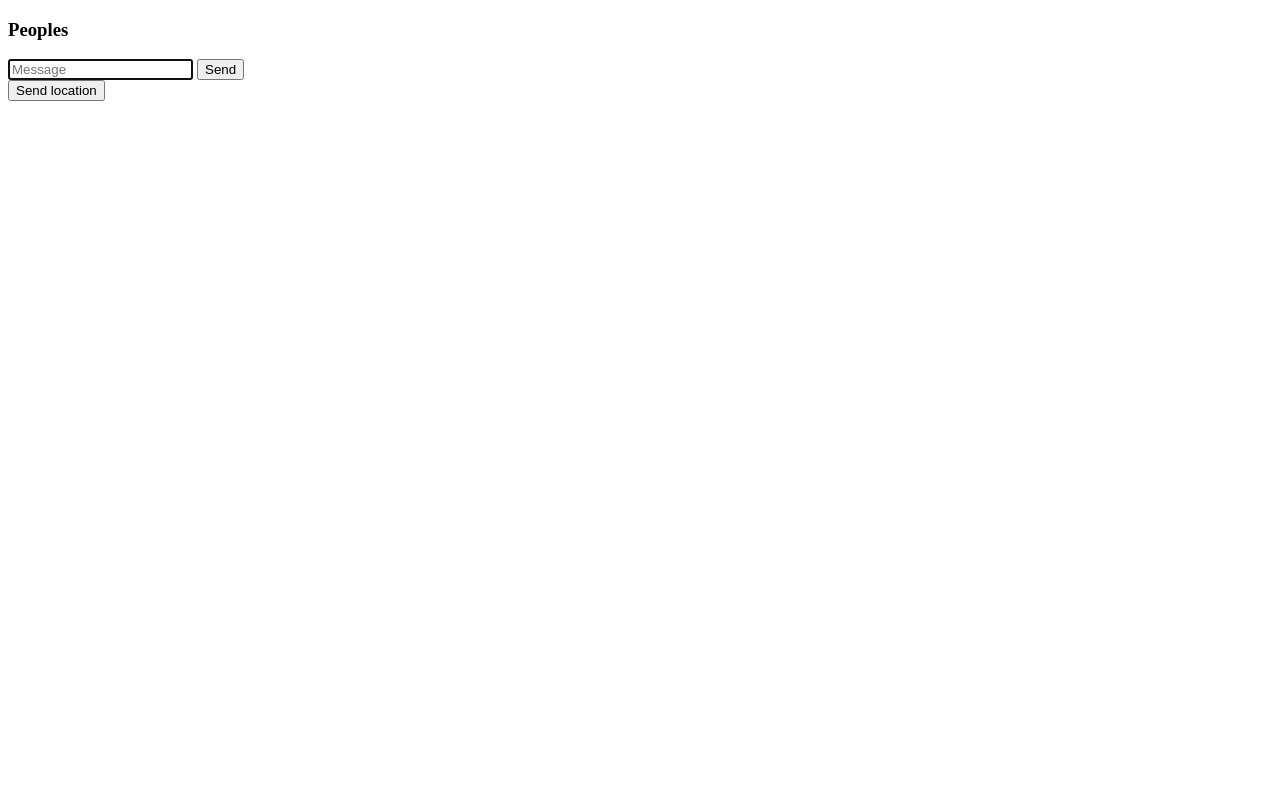
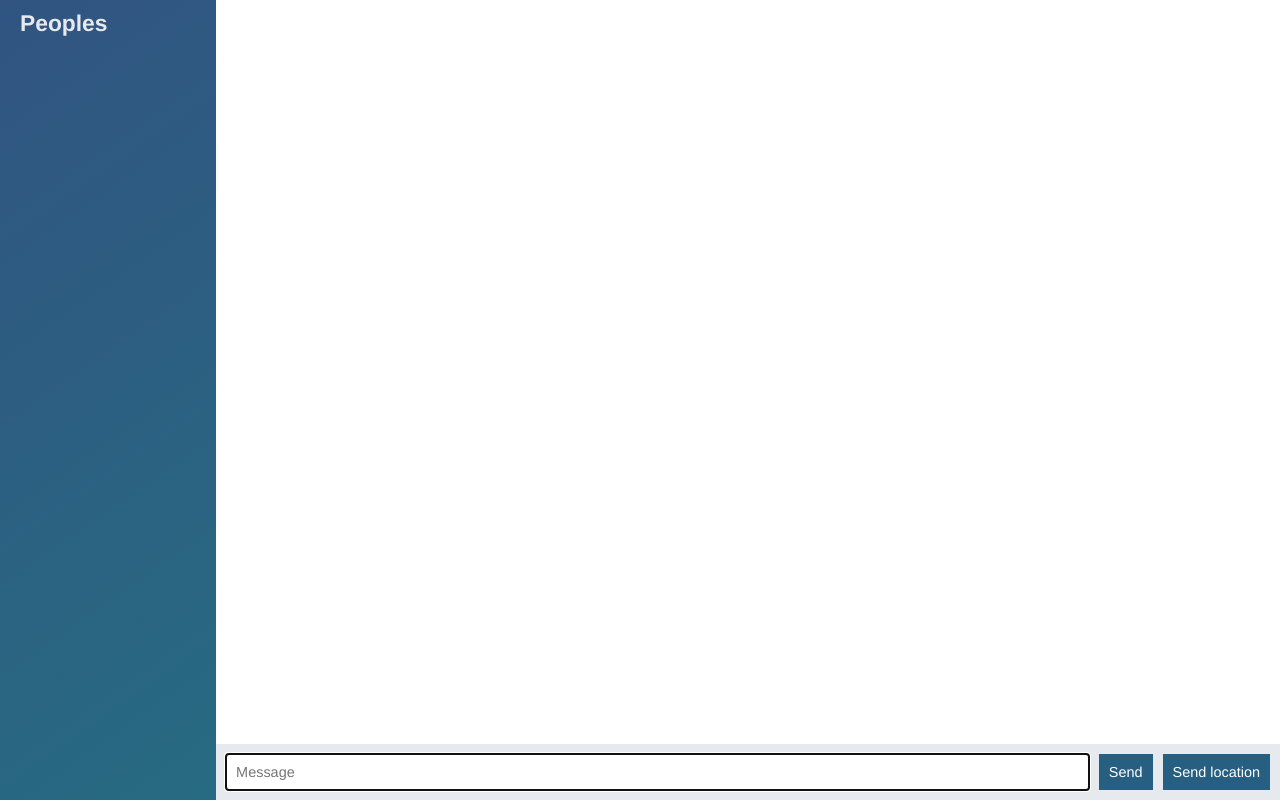
Before and after one commit to Ahsankhansadozai/node-chat-app, a website: page public/index.html in a window 1280 px wide. Drawn offline with nearby package versions, Linux system fonts and the light colour scheme; no server answers.

Commit message:
Update index.html

```diff
--- a/public/index.html
+++ b/public/index.html
@@ -5,7 +5,7 @@
       Chat App
     </title>
 
-    <link rel="stylesheet" href="/css/sheet.css" />
+    <link rel="stylesheet" href="/css/style.css" />
   </head>
   <body class="chat">
     <div class="chat__sidebar">
```
